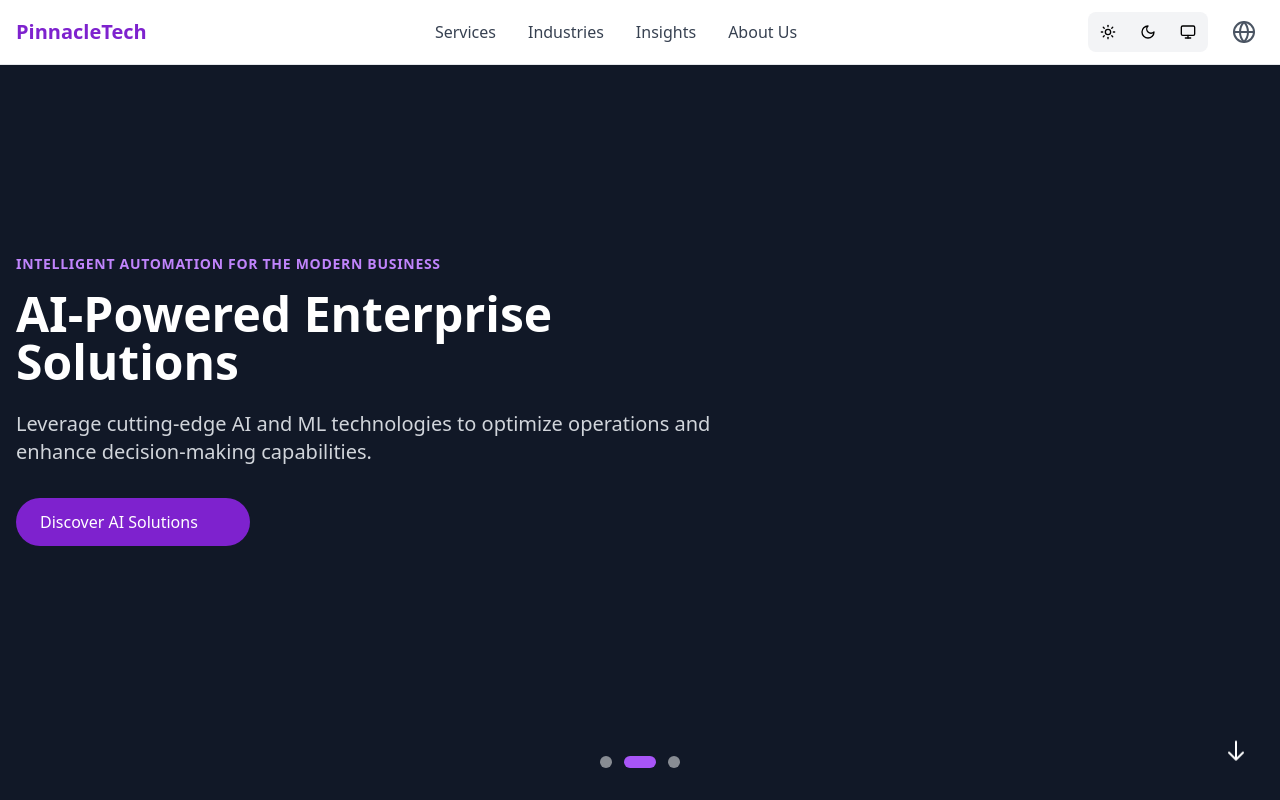
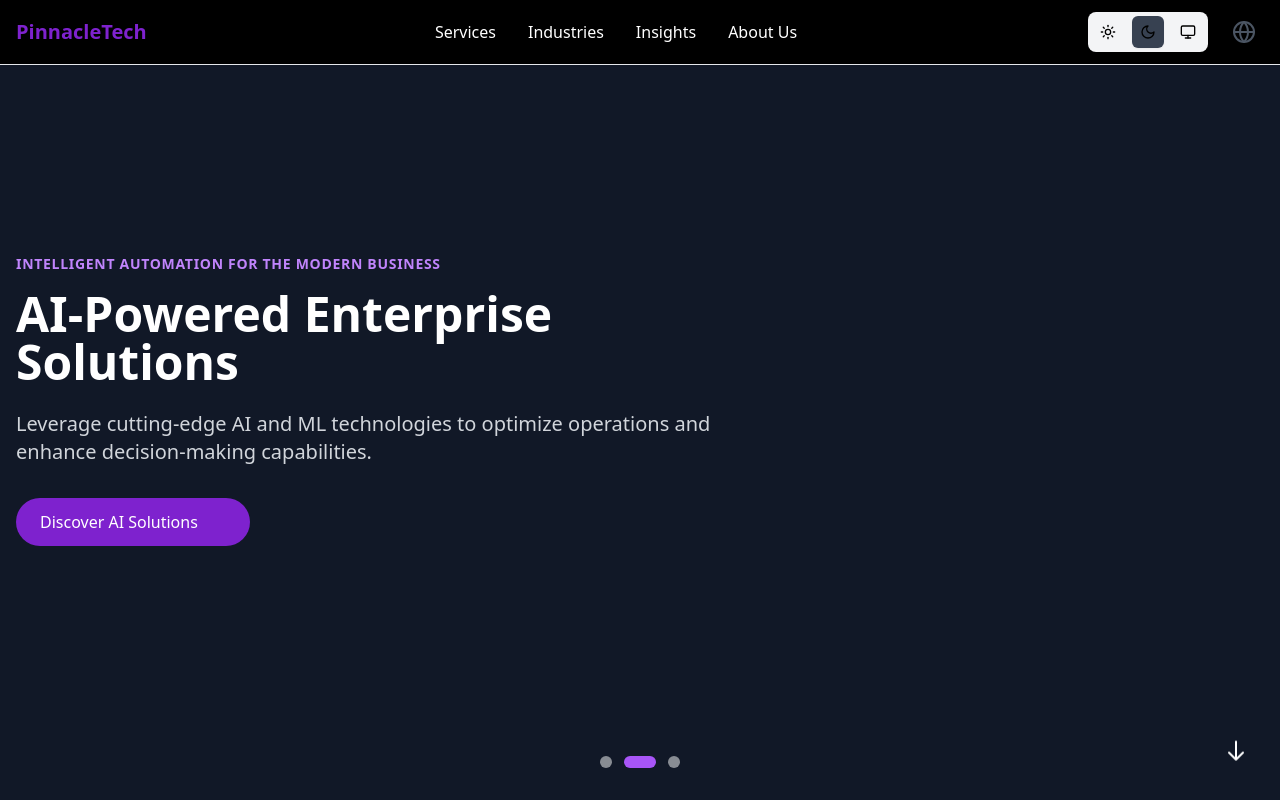
Before and after one commit to IYERADavid/pinnacle-tech-website, a React (Vite) app: page / in a window 1280 px wide. Shown: the top 800 px of the page. Built offline with nearby package versions, Linux system fonts and the light colour scheme.

Commit message:
applied theme switch for navbar

```diff
--- a/src/sections/Home.jsx
+++ b/src/sections/Home.jsx
@@ -41,16 +41,7 @@ const Home = () => {
 
   const [hoveredCategory, setHoveredCategory] = useState(null);
   const [mounted, setMounted] = useState(false);
-  const { theme, setTheme } = useTheme();
-
-
-  const handleScroll = () => {
-    if (theme === 'light') {
-      setTheme('dark');
-  } else {
-    setTheme('light');
-  }
-  };
+  const [theme, setTheme] = useState('dark');
 
   const handleThemeChange = () => {
     setTheme(theme === 'light' ? 'dark' : 'light');
@@ -140,7 +131,7 @@ const Home = () => {
 
   return (
     <div className="min-h-screen bg-white dark:bg-white transition-colors duration-300">
-      <nav className={`bg-white dark:bg-gray-800 border-b border-gray-200 dark:border-gray-700 fixed top-0 w-full z-50 shadow-sm transition-transform duration-300 ${showNavbar ? 'translate-y-0' : '-translate-y-full'}`}>
+      <nav className={` ${ theme == 'dark' ? 'bg-black' : theme == 'system' ? 'bg-gray-800' : 'bg-white' } border-b border-gray-200 dark:border-gray-700 fixed top-0 w-full z-50 shadow-sm transition-transform duration-300 ${showNavbar ? 'translate-y-0' : '-translate-y-full'}`}>
         <div className="max-w-7xl mx-auto px-4">
           <div className="flex justify-between h-16">
             {/* Logo */}
@@ -160,15 +151,15 @@ const Home = () => {
                   className="relative"
                 >
                   <button
-                    className={`h-16 px-4 text-gray-700 dark:text-gray-300 hover:text-purple-800 dark:hover:text-purple-400 relative
-                      ${hoveredCategory === category ? 'text-purple-800 dark:text-purple-400 border-b-2 border-purple-800 dark:border-purple-400' : ''}`}
+                    className={`h-16 px-4 ${ theme == 'dark' || theme == 'system' ? 'text-white hover:text-purple-400' : 'text-black hover:text-purple-800' } relative
+                      ${hoveredCategory === category ? 'text-white border-b-2 border-purple-800 dark:border-purple-400' : ''}`}
                   >
                     {category}
                   </button>
 
                   {hoveredCategory === category && (
                     <div
-                      className="absolute left-0 w-screen bg-white dark:bg-gray-800 border-b shadow-lg animate-fadeIn"
+                      className={`absolute left-0 w-screen ${ theme == 'dark' ? 'bg-black' : theme == 'system' ? 'bg-gray-800' : 'bg-white' } border-b shadow-lg animate-fadeIn`}
                       style={{ width: '100vw', left: '50%', transform: 'translateX(-50%)' }}
                       onMouseEnter={() => setHoveredCategory(category)}
                       onMouseLeave={() => setHoveredCategory(null)}
@@ -180,7 +171,7 @@ const Home = () => {
                             <ul className="space-y-2">
                               {section.items.map((item, itemIdx) => (
                                 <li key={itemIdx}>
-                                  <a href="#" className="text-gray-600 dark:text-gray-300 hover:text-purple-800 dark:hover:text-purple-400 block py-1 transition-colors duration-150">
+                                  <a href="#" className={` ${ theme == 'dark' || theme == 'system' ? 'text-white hover:text-purple-400' : 'text-black hover:text-purple-800' } block py-1 transition-colors duration-150`}>
                                     {item}
                                   </a>
                                 </li>
@@ -194,7 +185,7 @@ const Home = () => {
                 </div>
               ))}
 
-              <a href="#" className="h-16 px-4 flex items-center text-gray-700 dark:text-gray-300 hover:text-purple-800 dark:hover:text-purple-400 transition-colors duration-150">
+              <a href="#" className={`h-16 px-4 flex items-center ${ theme == 'dark' || theme == 'system' ? 'text-white hover:text-purple-400' : 'text-black hover:text-purple-800' } transition-colors duration-150`}>
                 About Us
               </a>
             </div>
@@ -202,7 +193,7 @@ const Home = () => {
             {/* Theme Switcher and Language */}
             <div className="flex items-center gap-4">
               <ThemeSwitch />
-              <button className="p-2 rounded-full hover:bg-gray-100 dark:hover:bg-gray-700 transition-colors duration-150">
+              <button className={` p-2 rounded-full ${ theme == 'dark' ? 'hover:bg-gray-800' : 'hover:bg-black' } transition-colors duration-150`}>
                 <Globe className="w-6 h-6 text-gray-600 dark:text-gray-400" />
               </button>
             </div>
```
